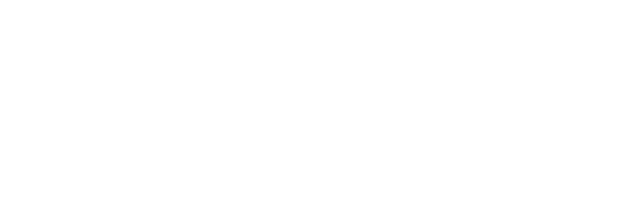
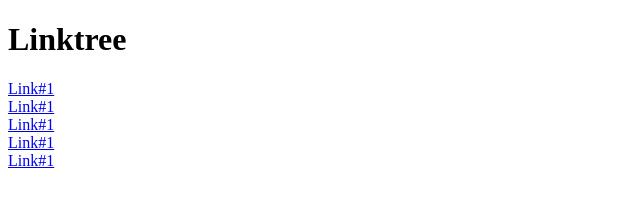
Before and after one commit to nicosnz/proyectlinktree.io, a plain HTML site: page index.html in a window 1280 px wide. Shown: the whole page, without its empty margins (0-640 px from the left). Drawn offline with Linux system fonts and the light colour scheme.

Commit message:
Estructura principal linktree

```diff
--- a/index.html
+++ b/index.html
@@ -3,9 +3,34 @@
 <head>
     <meta charset="UTF-8">
     <meta name="viewport" content="width=device-width, initial-scale=1.0">
-    <title>Document</title>
+    <title>Linktree</title>
 </head>
+
 <body>
+    <header>
+        <h1>Linktree</h1>
+    </header>
+
+    <main>
+        <section>
+            <a href="#">Link#1</a>
+        </section>
+        <section>
+            <a href="#">Link#1</a>
+        </section>
+        <section>
+            <a href="#">Link#1</a>
+        </section>
+        <section>
+            <a href="#">Link#1</a>
+        </section>
+        <section>
+            <a href="#">Link#1</a>
+        </section>
+
+
+
+    </main>
 
 </body>
 </html>
```
